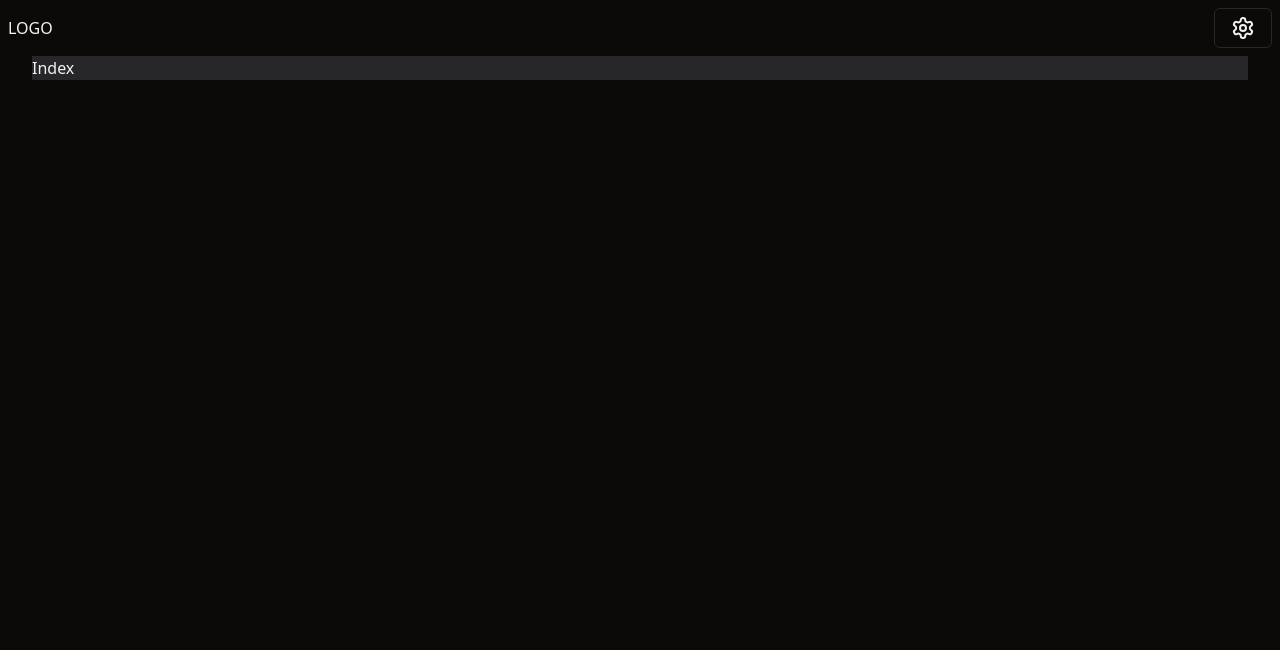
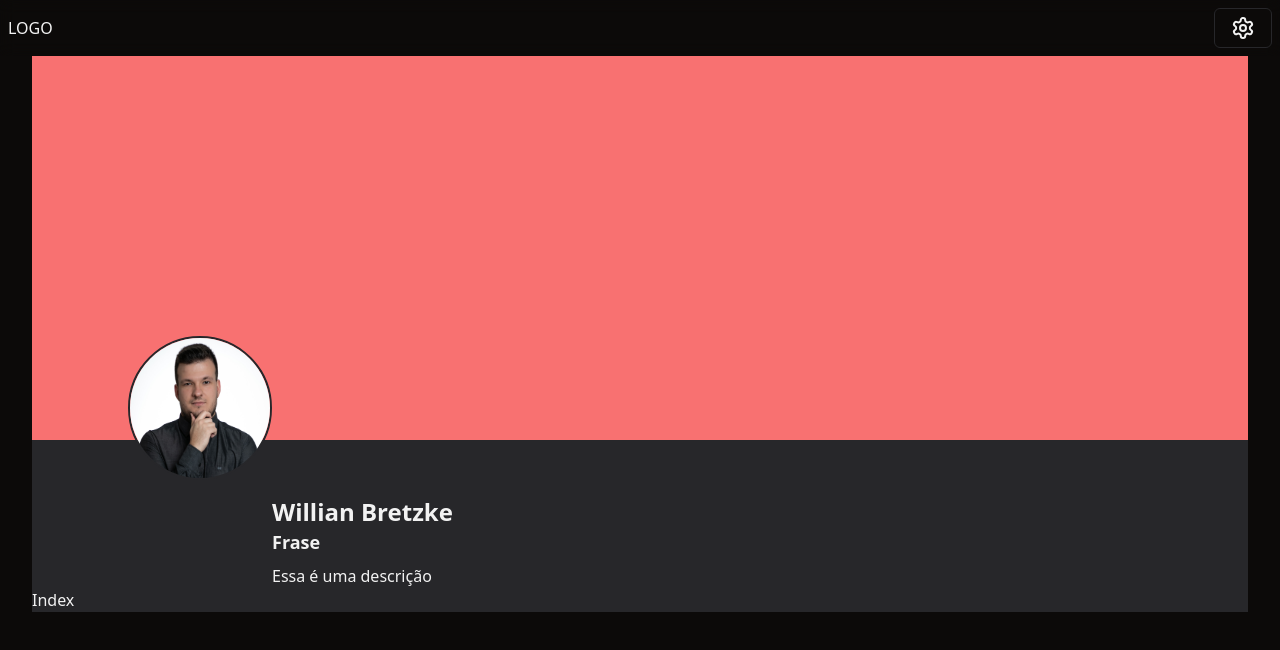
Before and after one commit to bretzke/my-website, a Next.js app: page / in a window 1280 px wide. Shown: the top 650 px of the page. Built offline with nearby package versions, Linux system fonts and the light colour scheme; no server answers.

Commit message:
Added header profile component

```diff
--- a/package.json
+++ b/package.json
@@ -9,6 +9,7 @@
     "lint": "next lint"
   },
   "dependencies": {
+    "@radix-ui/react-avatar": "^1.1.0",
     "@radix-ui/react-dialog": "^1.1.1",
     "@radix-ui/react-slot": "^1.1.0",
     "class-variance-authority": "^0.7.0",
--- a/src/app/layout.tsx
+++ b/src/app/layout.tsx
@@ -5,6 +5,7 @@ import { getLocale, getMessages } from "next-intl/server";
 import { NextIntlClientProvider } from "next-intl";
 import { ThemeProvider } from "@/components/ThemeProvider";
 import Header from "@/components/Header";
+import ProfileHeader from "@/components/ProfileHeader";
 
 const fontSans = FontSans({
   subsets: ["latin"],
@@ -41,7 +42,12 @@ export default async function RootLayout({
             disableTransitionOnChange
           >
             <Header />
-            <main className="container">{children}</main>
+            <div className="container">
+              <main className=" bg-secondary">
+                <ProfileHeader />
+                {children}
+              </main>
+            </div>
           </ThemeProvider>
         </body>
       </NextIntlClientProvider>
--- a/src/app/page.tsx
+++ b/src/app/page.tsx
@@ -1,3 +1,3 @@
 export default function Home() {
-  return <div className="bg-secondary">Index</div>;
+  return <div>Index</div>;
 }
--- /dev/null
+++ b/src/components/ProfileHeader.tsx
@@ -0,0 +1,28 @@
+import { useTranslations } from "next-intl";
+import { Avatar, AvatarFallback, AvatarImage } from "./ui/avatar";
+
+export default function ProfileHeader() {
+  const translate = useTranslations("profileHeader");
+
+  return (
+    <div>
+      <div className="w-full h-96 flex items-center justify-center bg-red-400 mb-14">
+        <div className="relative container-profile h-full w-full">
+          <Avatar className="h-36 w-36 absolute -bottom-10 border-2 border-solid border-secondary">
+            <AvatarImage src="/profile.jpg" />
+            <AvatarFallback>WB</AvatarFallback>
+          </Avatar>
+        </div>
+      </div>
+
+      <div className="mx-36 flex flex-col gap-2 container-profile">
+        <div>
+          <h2 className="text-2xl font-bold">Willian Bretzke</h2>
+          <h3 className="text-lg font-semibold">{translate("phrase")}</h3>
+        </div>
+
+        <p>{translate("description")}</p>
+      </div>
+    </div>
+  );
+}
--- /dev/null
+++ b/src/components/ui/avatar.tsx
@@ -0,0 +1,50 @@
+"use client"
+
+import * as React from "react"
+import * as AvatarPrimitive from "@radix-ui/react-avatar"
+
+import { cn } from "@/lib/utils"
+
+const Avatar = React.forwardRef<
+  React.ElementRef<typeof AvatarPrimitive.Root>,
+  React.ComponentPropsWithoutRef<typeof AvatarPrimitive.Root>
+>(({ className, ...props }, ref) => (
+  <AvatarPrimitive.Root
+    ref={ref}
+    className={cn(
+      "relative flex h-10 w-10 shrink-0 overflow-hidden rounded-full",
+      className
+    )}
+    {...props}
+  />
+))
+Avatar.displayName = AvatarPrimitive.Root.displayName
+
+const AvatarImage = React.forwardRef<
+  React.ElementRef<typeof AvatarPrimitive.Image>,
+  React.ComponentPropsWithoutRef<typeof AvatarPrimitive.Image>
+>(({ className, ...props }, ref) => (
+  <AvatarPrimitive.Image
+    ref={ref}
+    className={cn("aspect-square h-full w-full", className)}
+    {...props}
+  />
+))
+AvatarImage.displayName = AvatarPrimitive.Image.displayName
+
+const AvatarFallback = React.forwardRef<
+  React.ElementRef<typeof AvatarPrimitive.Fallback>,
+  React.ComponentPropsWithoutRef<typeof AvatarPrimitive.Fallback>
+>(({ className, ...props }, ref) => (
+  <AvatarPrimitive.Fallback
+    ref={ref}
+    className={cn(
+      "flex h-full w-full items-center justify-center rounded-full bg-muted",
+      className
+    )}
+    {...props}
+  />
+))
+AvatarFallback.displayName = AvatarPrimitive.Fallback.displayName
+
+export { Avatar, AvatarImage, AvatarFallback }
--- a/src/lib/shadcn-ui/plugin.ts
+++ b/src/lib/shadcn-ui/plugin.ts
@@ -5,7 +5,15 @@ function returnHexColor(variableColor: string) {
 }
 
 export const shadcnPlugin = plugin(
-  function ({ addBase }) {
+  function ({ addBase, addUtilities }) {
+    const newUtilities = {
+      ".container-profile": {
+        padding: "0 6rem",
+      },
+    };
+
+    addUtilities(newUtilities);
+
     addBase({
       ":root": {
         "--background": "0 0% 100%",
--- a/src/messages/en.json
+++ b/src/messages/en.json
@@ -3,5 +3,9 @@
         "title": "Settings",
         "theme": "Theme",
         "language": "Language"
+    },
+    "profileHeader": {
+        "phrase": "Phrase",
+        "description": "Description"
     }
 }
--- a/src/messages/pt.json
+++ b/src/messages/pt.json
@@ -3,5 +3,9 @@
         "title": "Configurações",
         "theme": "Tema",
         "language": "Idioma"
+    },
+    "profileHeader": {
+        "phrase": "Frase",
+        "description": "Essa é uma descrição"
     }
 }
```
Also changed, not shown: public/profile.jpg (added), 1 other file (tests, documents, lock files or other folders).
